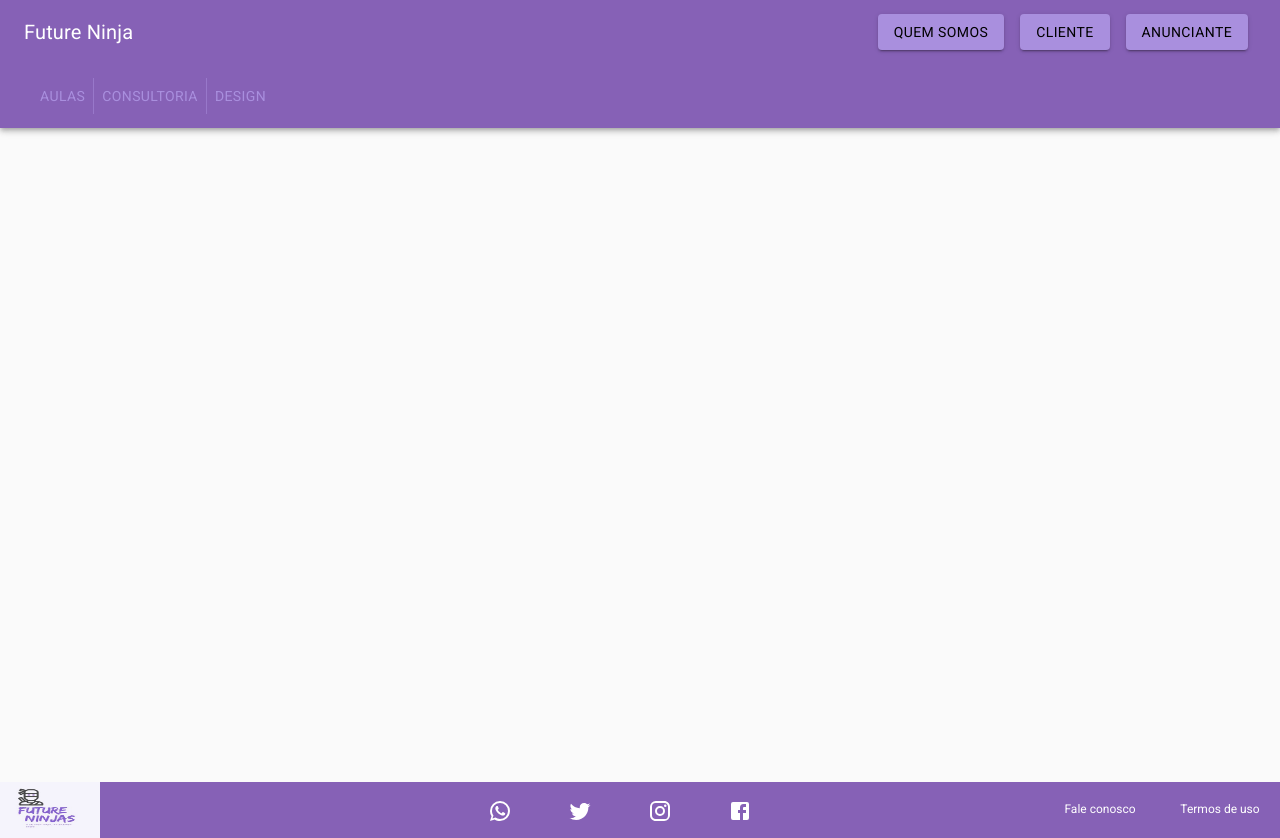
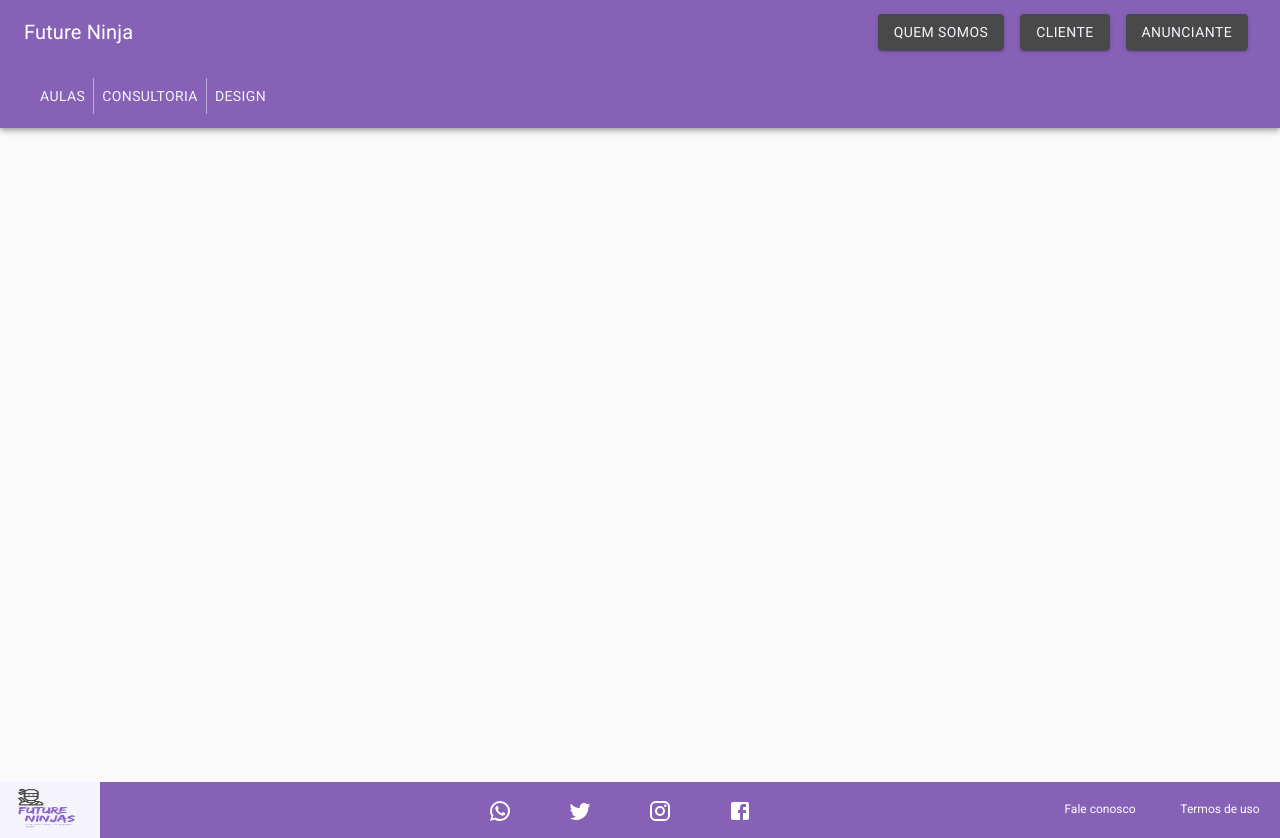
Before and after one commit to future4code/epps-marketplace7, a React (Create React App) app: page / in a window 1280 px wide. Built offline with nearby package versions, Linux system fonts and the light colour scheme.

Commit message:
Editado o padrao de cores dos botoes e texto

```diff
--- a/src/App.js
+++ b/src/App.js
@@ -9,7 +9,7 @@ import ContainerHome from "./components/ContainerHome";
 				main: '#8661B6',
 			},
 			secondary: {
-				main: '#A98FDE',
+				main: '#F5F3FC',
 			},
 		},
 	});
--- a/src/components/MaterialUI/MaterialButton.js
+++ b/src/components/MaterialUI/MaterialButton.js
@@ -4,7 +4,8 @@ import Button from '@material-ui/core/Button';
 import styled from 'styled-components'
 
 const StyledButton = styled(Button)`
-  color: black;
+  color:  #F5F3FC;
+  background-color: #494949;
 `
 
 const useStyles = makeStyles((theme) => ({
@@ -20,7 +21,7 @@ export default function ContainedButtons(props) {
 
   return (
     <div className={classes.root}>
-      <StyledButton variant="contained" color="secondary">
+      <StyledButton variant="contained" color="primary">
         {props.client}
       </StyledButton>
     </div>
--- a/src/components/MaterialUI/MaterialCategorys.js
+++ b/src/components/MaterialUI/MaterialCategorys.js
@@ -2,6 +2,8 @@ import React from 'react';
 import Button from '@material-ui/core/Button';
 import ButtonGroup from '@material-ui/core/ButtonGroup';
 import { makeStyles } from '@material-ui/core/styles';
+import styled from 'styled-components'
+
 
 const useStyles = makeStyles((theme) => ({
   root: {
```
